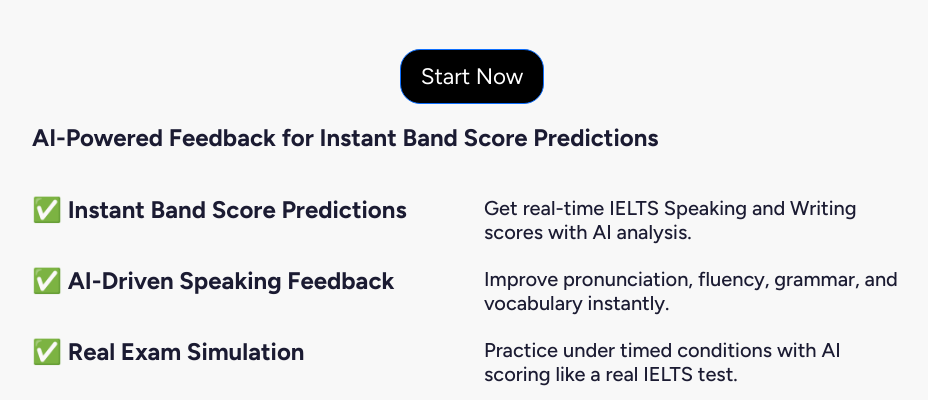
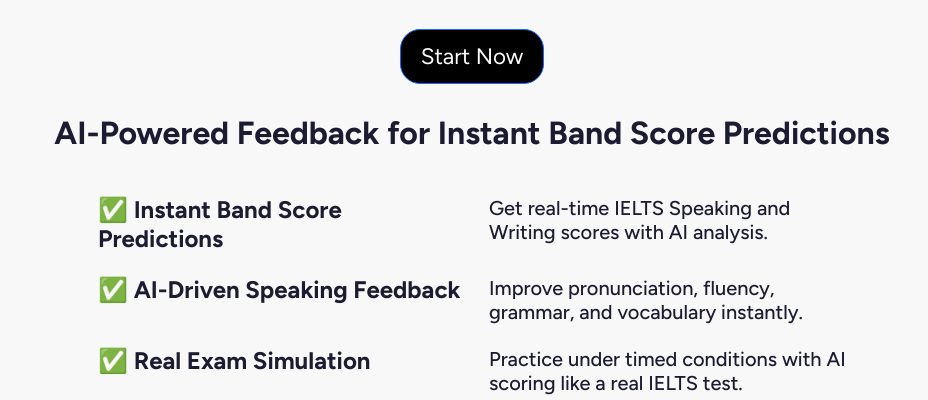
Before and after one commit to grace188031/IELTS_MVP, a website: page ielts_mvp1/public/index.html in a window 1280 px wide. Shown: the part 698-1098 px from the top of the page, without its empty margins (168-1096 px from the left). Drawn offline with nearby package versions, Linux system fonts and the light colour scheme; a web font is replaced by a local one.

Commit message:
Major Change

```diff
--- a/ielts_mvp1/public/index.html
+++ b/ielts_mvp1/public/index.html
@@ -72,46 +72,47 @@
             <!-- <figcaption>Expert IELTS Coaching</figcaption> -->
         </section>
 
-        <section class="text-center">
             <!-- <input type="button" value="Start Here" name="submit_button_name" id="submit_button_id"> -->
-            <div class="container">
+            <div class="container-start">
                 <a href="#StartNow" class="btn btn-primary mt-3">Start Now</a>
             </div>
-        </section>
+
+        <div class="heading-container">
+            <h2><strong>AI-Powered Feedback for Instant Band Score Predictions</strong></h2>
+        </div>
 
         <section class="Features" id="Features">
-            <div class="heading-container">
-                <h4><strong>AI-Powered Feedback for Instant Band Score Predictions</strong></h4>
-            </div>
+
+
 
             <div class="row row-cols-1 row-cols-sm-2 row-cols-lg-2 grid-marg-cover">
 
-                <div class="col">
+                <div class="col-title">
                     <h4><strong>✅ Instant Band Score Predictions</strong></h4>
                 </div>
                 <div class="col">
                     <h5>Get real-time IELTS Speaking and Writing scores with AI analysis.</h6>
                 </div>
-                <div class="col">
+                <div class="col-title">
                     <h4><strong>✅ AI-Driven Speaking Feedback</strong></h4>
                 </div>
                 <div class="col">
                     <h5>Improve pronunciation, fluency, grammar, and vocabulary instantly.</h5>
                 </div>
 
-                <div class="col">
+                <div class="col-title">
                     <h4><strong>✅ Real Exam Simulation</strong></h4>
                 </div>
                 <div class="col">
                     <h5>Practice under timed conditions with AI scoring like a real IELTS test.</h5>
                 </div>
-                <div class="col">
+                <div class="col-title">
                     <h4><strong>✅ Personalized Progress Tracking</strong></h4>
                 </div>
                 <div class="col">
                     <h5>Monitor improvement with detailed performance insights.</h5>
                 </div>
-                <div class="col">
+                <div class="col-title">
                     <h4><strong>✅ Unlimited Practice, Anytime</strong></h4>
                 </div>
                 <div class="col">
--- a/ielts_mvp1/public/styles.css
+++ b/ielts_mvp1/public/styles.css
@@ -1,7 +1,7 @@
 main {
   background-color: rgba(220, 220, 220, 0.2);
   color: #1b1b32;
-  padding: clamp(20px, 20vw, 200px);
+  padding: clamp(50px, 10vw, 200px);
   font-family: 'Figtree', sans-serif;
   min-width: 20vw;
   box-sizing: border-box;
@@ -30,6 +30,7 @@
   text-align: center;
   font-size: min(3vw, 1.3em);
 }
+
 
 
 #logo {
@@ -122,33 +123,25 @@
   width: 100%; /* Makes image responsive */
   height: auto; /* Maintains aspect ratio */
   object-fit: contain; /* Prevents cropping */
+  margin-bottom: 0;
 }
 
-#submit_button_id {
-  margin: 0 auto;
-  text-align: center;
-  display: block;
-  font-family: 'Figtree', sans-serif;
-  border-radius: 20px;
-  padding: 5px 10px;
-  font-size: 1.4em;
-  background-color: black;
-  color: white;
+.container-start {
+  margin-bottom: 30px;
+  display: flex;
+  align-items: center;
 }
 
-#submit_button_id:hover {
-  color: black;
-  background-color: rgba(0, 127, 127, 1);
-  border: none;
-
+.heading-container {
+  margin: 0 auto;
 }
 
 section {
   background-color: transparent;
   padding-top: 20px;
+  padding-left: 10px;
   /* text-align: center; */
 }
-
 
 
 .navbar-nav .nav-item .nav-link {
@@ -188,9 +181,7 @@
   padding: 0 auto;
 }
 
-.heading-container {
-  margin: 0 auto;
-}
+
 
 .heading-container h4 {
   text-align: left;
@@ -198,11 +189,17 @@
   max-width: 1000px;
   /* Adjust this width as needed */
   width: 100%;
+  text-align: center;
 }
 
 .grid-marg-cover {
-  padding-top: 20px;
+  padding-top: 0;
 
+
+}
+.Features {
+  max-width: 75%;
+  margin: auto;
 }
 
 .col {
@@ -210,6 +207,12 @@
   padding-left: 0;
   padding-right: 0;
 }
+.col-title {
+  padding-top: 15px;
+  padding-left: 20px;
+  padding-right: 0;
+}
+
 
 .footer {
   background: #1b1b32;
```
